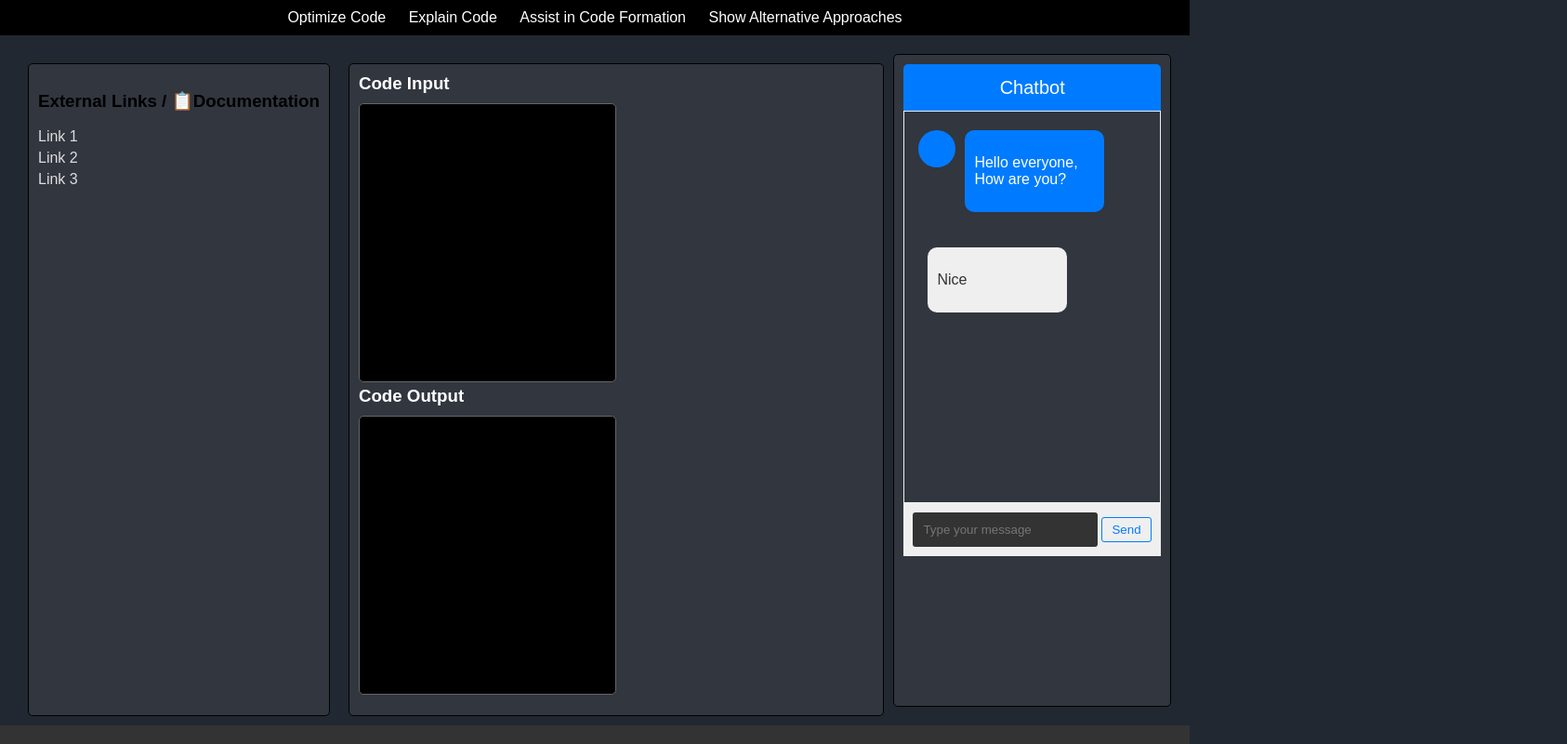
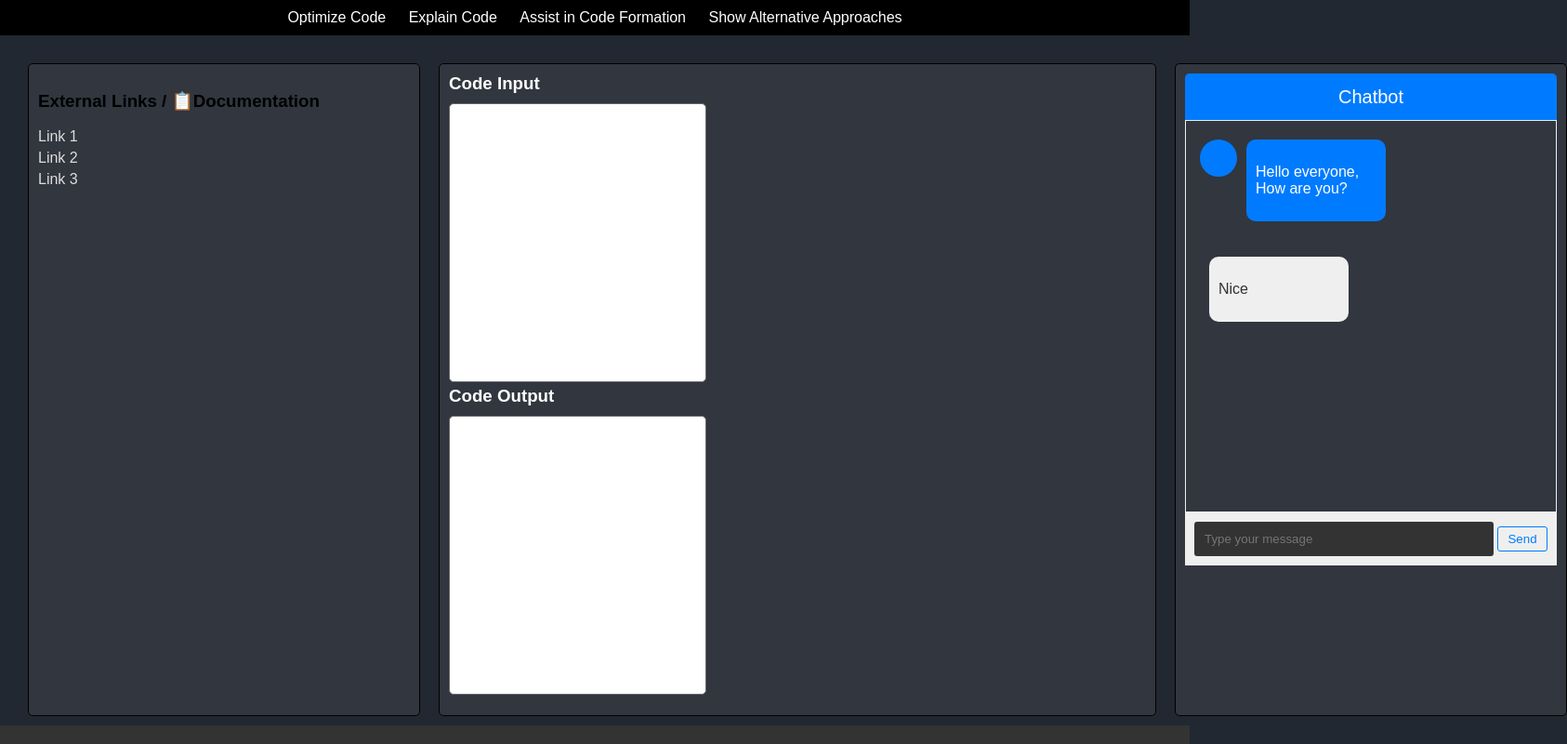
Before and after one commit to rbrox/CodeTeach, a website: page frontend/index.html in a window 1280 px wide. Shown: the whole page at 93% size, 1686 px wide, since content can reach past the window. Drawn offline with Linux system fonts and the light colour scheme.

Commit message:
orientation

```diff
--- a/frontend/style.css
+++ b/frontend/style.css
@@ -34,10 +34,7 @@ nav {
   height: 85vh;
   padding: 10px;
   border-radius: 5px;
-}
-
-.left-div {
-  background-color: ;
+  min-width: 400px;
 }
 
 .left-div ul {
@@ -56,8 +53,8 @@ nav {
 }
 
 .middle-div {
-  flex: 2;
   margin: 10px;
+  min-width: 750px;
 }
 
 .middle-div h3 {
@@ -68,7 +65,7 @@ nav {
 
 .middle-div textarea {
   height: 300px;
-  background-color: black;
+
   color: #ddd;
   border: 1px solid #666;
   border-radius: 5px;
@@ -108,11 +105,6 @@ footer {
   position: fixed;
   bottom: 0;
   width: 100%;
-}
-
-.wrapper {
-  max-width: 1060px; /* Adjust the maximum width */
-  margin: 0 auto; /* Center the wrapper horizontally */
 }
 
 .wrapper .title {
```
